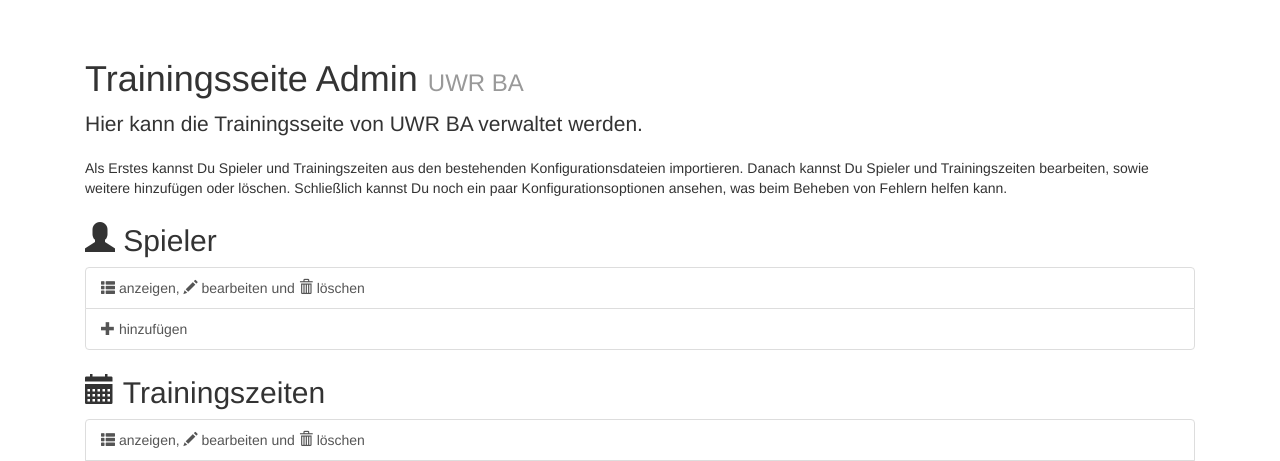
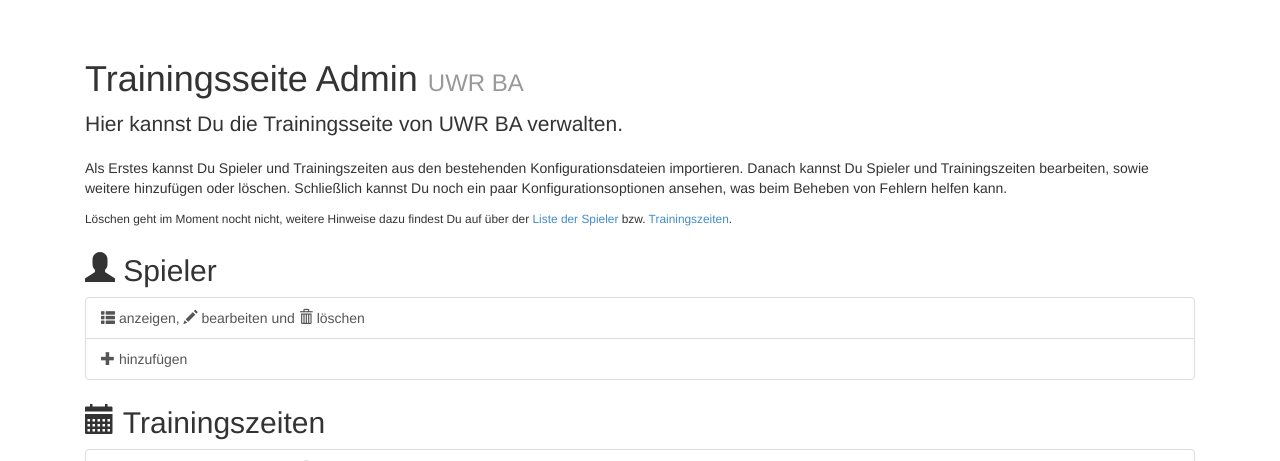
Before and after one commit to f00f/training, a PHP site: page /training/admin/ in a window 1280 px wide. Shown: the part 51-512 px from the top of the page. Run offline with PHP 8.4, Linux system fonts and the light colour scheme.

Commit message:
Added and updated texts.

```diff
--- a/training/admin/index.php
+++ b/training/admin/index.php
@@ -13,11 +13,14 @@ navbar();
 
       <div class="starter-template">
         <h1>Trainingsseite Admin <small><?=$teamNameShort?></small></h1>
-        <p class="lead">Hier kann die Trainingsseite von <?=$teamNameShort?> verwaltet werden.</p>
+        <p class="lead">Hier kannst Du die Trainingsseite von <?=$teamNameShort?> verwalten.</p>
 		<p>
 		Als Erstes kannst Du Spieler und Trainingszeiten aus den bestehenden Konfigurationsdateien importieren.
 		Danach kannst Du Spieler und Trainingszeiten bearbeiten, sowie weitere hinzufügen oder löschen.
 		Schließlich kannst Du noch ein paar Konfigurationsoptionen ansehen, was beim Beheben von Fehlern helfen kann.
+		</p>
+		<p>
+		<small>Löschen geht im Moment nocht nicht, weitere Hinweise dazu findest Du auf über der <a href="players_list.php">Liste der Spieler</a> bzw. <a href="practice_times_list.php">Trainingszeiten</a>.</small>
 		</p>
 
 		<h2><span class="glyphicon glyphicon-user"></span> Spieler</h2>
```
Also changed, not shown: training/admin/players_list.php (+7 -1 lines), training/admin/practice_times_list.php (+7 -1 lines).
